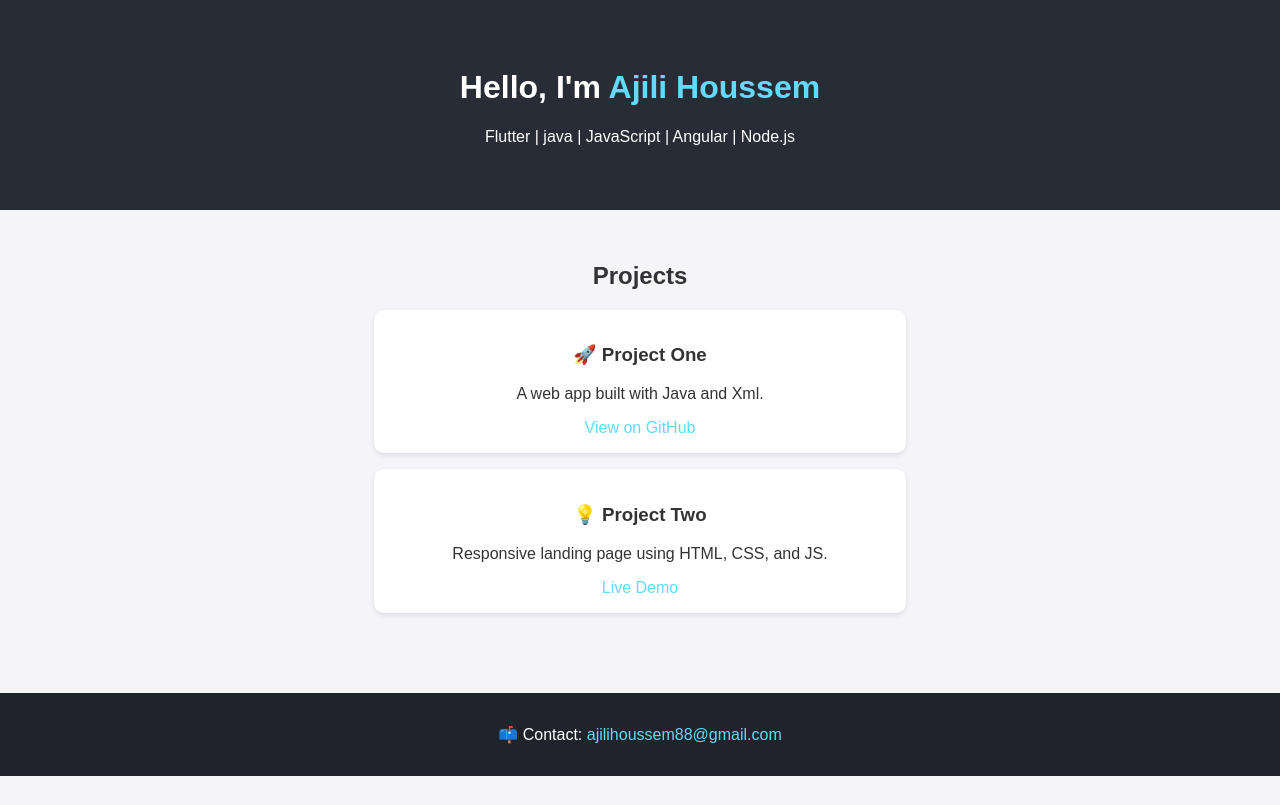
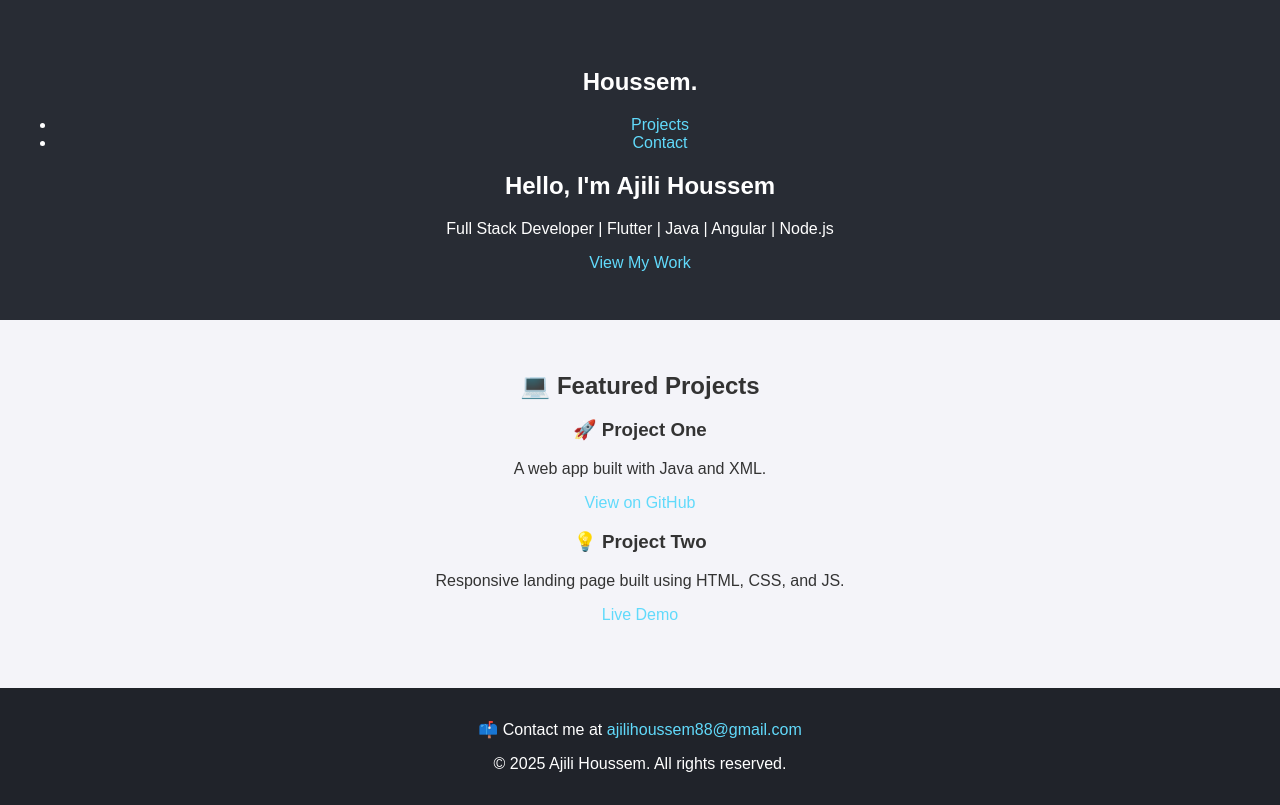
Before and after one commit to AjiliHoussem/AjiliHoussem.github.io, a plain HTML site: page index.html in a window 1280 px wide. Drawn offline with Linux system fonts and the light colour scheme.

Commit message:
Update portfolio title and enhance layout

```diff
--- a/index.html
+++ b/index.html
@@ -3,31 +3,47 @@
 <head>
   <meta charset="UTF-8" />
   <meta name="viewport" content="width=device-width, initial-scale=1.0" />
-  <title>My Developer Portfolio</title>
+  <title>Ajili Houssem | Developer Portfolio</title>
   <link rel="stylesheet" href="style.css" />
+  <link href="https://fonts.googleapis.com/css2?family=Poppins:wght@300;400;600&display=swap" rel="stylesheet">
 </head>
 <body>
-  <header>
-    <h1>Hello, I'm <span class="name">Ajili Houssem</span></h1>
-    <p> Flutter | java | JavaScript | Angular | Node.js</p>
+  <header class="hero">
+    <nav>
+      <h1 class="logo">Houssem<span>.</span></h1>
+      <ul class="nav-links">
+        <li><a href="#projects">Projects</a></li>
+        <li><a href="mailto:ajilihoussem88@gmail.com">Contact</a></li>
+      </ul>
+    </nav>
+
+    <div class="intro">
+      <h2>Hello, I'm <span class="highlight">Ajili Houssem</span></h2>
+      <p>Full Stack Developer | Flutter | Java | Angular | Node.js</p>
+      <a href="#projects" class="btn">View My Work</a>
+    </div>
   </header>
 
-  <section id="projects">
-    <h2>Projects</h2>
-    <div class="project">
-      <h3>🚀 Project One</h3>
-      <p>A web app built with Java and Xml.</p>
-      <a href="https://github.com/AjiliHoussem/MyEclipseProject" target="_blank">View on GitHub</a>
-    </div>
-    <div class="project">
-      <h3>💡 Project Two</h3>
-      <p>Responsive landing page using HTML, CSS, and JS.</p>
-      <a href="https://AjiliHoussem.github.io/MyEduShare" target="_blank">Live Demo</a>
+  <section id="projects" class="projects">
+    <h2>💻 Featured Projects</h2>
+    <div class="project-grid">
+      <div class="project-card">
+        <h3>🚀 Project One</h3>
+        <p>A web app built with Java and XML.</p>
+        <a href="https://github.com/AjiliHoussem/MyEclipseProject" target="_blank" class="btn-secondary">View on GitHub</a>
+      </div>
+
+      <div class="project-card">
+        <h3>💡 Project Two</h3>
+        <p>Responsive landing page built using HTML, CSS, and JS.</p>
+        <a href="https://AjiliHoussem.github.io/MyEduShare" target="_blank" class="btn-secondary">Live Demo</a>
+      </div>
     </div>
   </section>
 
   <footer>
-    <p>📫 Contact: <a href="mailto:ajilihoussem88@gmail.com">ajilihoussem88@gmail.com</a></p>
+    <p>📫 Contact me at <a href="mailto:ajilihoussem88@gmail.com">ajilihoussem88@gmail.com</a></p>
+    <p>© 2025 Ajili Houssem. All rights reserved.</p>
   </footer>
 </body>
 </html>
```
